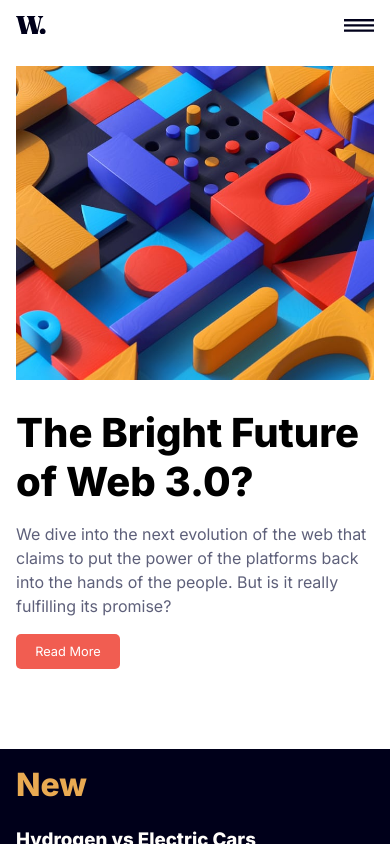
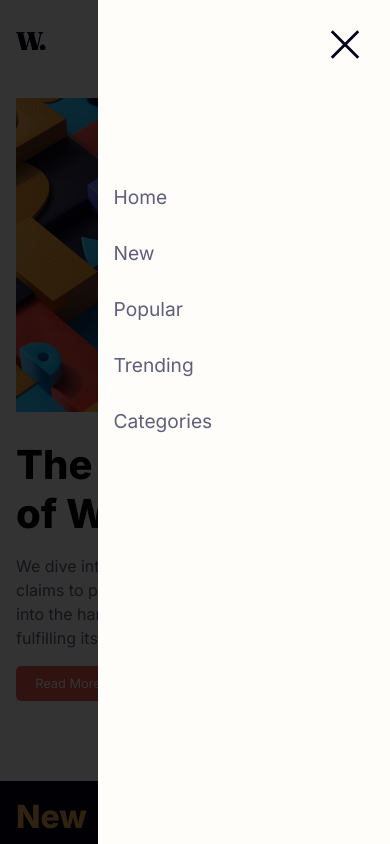
Before and after one commit to sammyodiagbe/news-homepage, a React (Create React App) app: page / in a window 390 px wide. Shown: the top 844 px of the page. Built offline with nearby package versions, Linux system fonts and the light colour scheme.

Commit message:
done with mobile design

```diff
--- a/src/App.js
+++ b/src/App.js
@@ -5,9 +5,10 @@ import mobileImage from "./assets/images/image-web-3-mobile.jpg";
 import retroPc from "./assets/images/image-retro-pcs.jpg";
 import topLaptops from "./assets/images/image-top-laptops.jpg";
 import gamingGrowth from "./assets/images/image-gaming-growth.jpg";
+import IconMenuClose from "./components/iconMenuClose";
 
 function App() {
-  const [showNavigation, setShowNavigation] = useState(false);
+  const [showNavigation, setShowNavigation] = useState(true);
   return (
     <>
       <nav className="navigation">
@@ -17,6 +18,12 @@ function App() {
           {showNavigation ? (
             <div className="menu">
               <ul>
+                <button
+                  className="icon"
+                  onClick={() => setShowNavigation(false)}
+                >
+                  <IconMenuClose />
+                </button>
                 <li>
                   <a href="#home">Home</a>
                 </li>
@@ -35,7 +42,9 @@ function App() {
               </ul>
             </div>
           ) : (
+            <button className="icon" onClick={() => setShowNavigation(true)}>
               <MenuIcon />
+            </button>
           )}
         </div>
       </nav>
@@ -57,7 +66,8 @@ function App() {
               </div>
             </div>
           </aside>
-          <aside className="right-aside-new">
+        </section>
+        <section className="right-aside-new">
           <h1 className="title">New</h1>
           <div className="a-news">
             <h3>Hydrogen vs Electric Cars</h3>
@@ -80,7 +90,6 @@ function App() {
               what that means.
             </p>
           </div>
-          </aside>
         </section>
         <section className="top-news">
           <div className="news">
--- a/src/styles/index.css
+++ b/src/styles/index.css
@@ -20,6 +20,11 @@ html svg {
   width: 30px;
 }
 
+body a,
+html a {
+  text-decoration: none;
+}
+
 body img,
 html img {
   max-width: 100%;
@@ -28,6 +33,11 @@ html img {
 body div.container,
 html div.container {
   padding: 1em;
+}
+
+body nav.navigation,
+html nav.navigation {
+  padding: 1em 0;
 }
 
 body nav.navigation div.container,
@@ -43,6 +53,57 @@ html nav.navigation div.container {
           align-items: center;
 }
 
+body nav.navigation div.container div.menu,
+html nav.navigation div.container div.menu {
+  position: fixed;
+  min-height: 100vh;
+  width: 100vw;
+  background: rgba(0, 0, 0, 0.8);
+  left: 0;
+  top: 0;
+  padding-left: 25%;
+}
+
+body nav.navigation div.container div.menu ul,
+html nav.navigation div.container div.menu ul {
+  height: 100vh;
+  background: #fffdfa;
+  padding: 1em;
+  padding-top: 20vh;
+  position: relative;
+}
+
+body nav.navigation div.container div.menu ul button.icon,
+html nav.navigation div.container div.menu ul button.icon {
+  position: absolute;
+  right: 30px;
+  top: 30px;
+  background: transparent;
+}
+
+body nav.navigation div.container div.menu ul li,
+html nav.navigation div.container div.menu ul li {
+  list-style: none;
+  display: block;
+  padding: 1em 0;
+}
+
+body nav.navigation div.container div.menu ul li a,
+html nav.navigation div.container div.menu ul li a {
+  color: #5e607a;
+  font-size: 1.2em;
+  display: block;
+}
+
+body main.main,
+html main.main {
+  display: -ms-grid;
+  display: grid;
+  -ms-grid-columns: 1fr;
+      grid-template-columns: 1fr;
+  row-gap: 64px;
+}
+
 body main.main section.head,
 html main.main section.head {
   display: -ms-grid;
@@ -50,7 +111,6 @@ html main.main section.head {
   -ms-grid-rows: max-content max-content;
       grid-template-rows: -webkit-max-content -webkit-max-content;
       grid-template-rows: max-content max-content;
-  row-gap: 64px;
 }
 
 body main.main section.head aside.left-main-content,
@@ -92,37 +152,37 @@ html main.main section.head aside.left-main-content div.bottom a {
   border-radius: 5px;
 }
 
-body main.main section.head aside.right-aside-new,
-html main.main section.head aside.right-aside-new {
+body main.main section.right-aside-new,
+html main.main section.right-aside-new {
   background: #00001a;
   padding: 1em;
 }
 
-body main.main section.head aside.right-aside-new h1.title,
-html main.main section.head aside.right-aside-new h1.title {
+body main.main section.right-aside-new h1.title,
+html main.main section.right-aside-new h1.title {
   color: #e9aa52;
   font-size: 32px;
   margin-bottom: 24px;
 }
 
-body main.main section.head aside.right-aside-new div.a-news,
-html main.main section.head aside.right-aside-new div.a-news {
+body main.main section.right-aside-new div.a-news,
+html main.main section.right-aside-new div.a-news {
   margin-bottom: 29px;
 }
 
-body main.main section.head aside.right-aside-new div.a-news h3,
-html main.main section.head aside.right-aside-new div.a-news h3 {
+body main.main section.right-aside-new div.a-news h3,
+html main.main section.right-aside-new div.a-news h3 {
   color: #fffdfa;
   margin-bottom: 8px;
 }
 
-body main.main section.head aside.right-aside-new div.a-news p,
-html main.main section.head aside.right-aside-new div.a-news p {
+body main.main section.right-aside-new div.a-news p,
+html main.main section.right-aside-new div.a-news p {
   color: #c5c6ce;
 }
 
-body main.main section.head aside.right-aside-new hr,
-html main.main section.head aside.right-aside-new hr {
+body main.main section.right-aside-new hr,
+html main.main section.right-aside-new hr {
   margin-bottom: 31px;
   border: 0.0002px solid #c5c6ce;
 }
--- a/src/styles/index.scss
+++ b/src/styles/index.scss
@@ -26,7 +26,9 @@ html {
   svg {
     width: 30px;
   }
-
+  a {
+    text-decoration: none;
+  }
   img {
     max-width: 100%;
   }
@@ -34,18 +36,54 @@ html {
     padding: 1em;
   }
   nav.navigation {
+    padding: $padding 0;
     div.container {
       display: flex;
       justify-content: space-between;
       align-items: center;
+
+      div.menu {
+        position: fixed;
+        min-height: 100vh;
+        width: 100vw;
+        background: rgba(0, 0, 0, 0.8);
+        left: 0;
+        top: 0;
+        padding-left: 25%;
+        ul {
+          height: 100vh;
+          background: $almost-white;
+          padding: $padding;
+          padding-top: 20vh;
+          position: relative;
+          button.icon {
+            position: absolute;
+            right: 30px;
+            top: 30px;
+            background: transparent;
+          }
+          li {
+            list-style: none;
+            display: block;
+            padding: $padding 0;
+            a {
+              color: $foregroud-color;
+              font-size: 1.2em;
+              display: block;
+            }
+          }
+        }
+      }
     }
   }
 
   main.main {
+    display: grid;
+    grid-template-columns: 1fr;
+    row-gap: 64px;
     section.head {
       display: grid;
       grid-template-rows: max-content max-content;
-      row-gap: 64px;
       aside {
         &.left-main-content {
           padding: $padding;
@@ -77,7 +115,10 @@ html {
             }
           }
         }
-        &.right-aside-new {
+      }
+    }
+
+    section.right-aside-new {
       background: $dark-background;
       padding: $padding;
       h1.title {
@@ -103,8 +144,6 @@ html {
         border: 0.0002px solid $silver;
       }
     }
-      }
-    }
 
     section.top-news {
       display: grid;
```
Also changed, not shown: 1 other file (tests, documents, lock files or other folders). Lines whose indentation alone changed are shown as unchanged.
